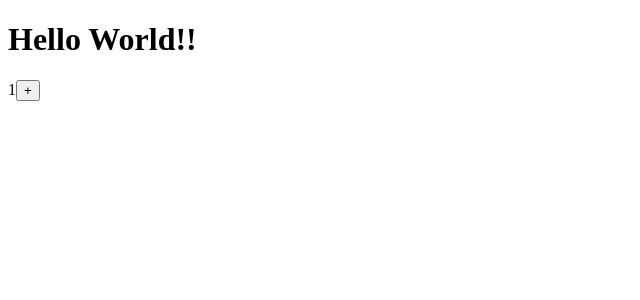
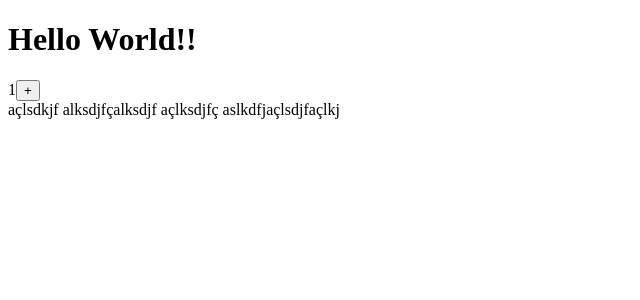
Before and after one commit to adilsondias2018/primeironext, a Next.js app: page / in a window 1280 px wide. Shown: the top 300 px of the page, without its empty margins (0-640 px from the left). Built offline with nearby package versions, Linux system fonts and the light colour scheme.

Commit message:
chore: testanto no deploy vercel

```diff
--- a/pages/index.js
+++ b/pages/index.js
@@ -14,6 +14,8 @@ function Home() {
       <button type="button" onClick={contador}>
         +
       </button>
+
+      <div>açlsdkjf alksdjfçalksdjf açlksdjfç aslkdfjaçlsdjfaçlkj</div>
     </div>
   );
 }
```
